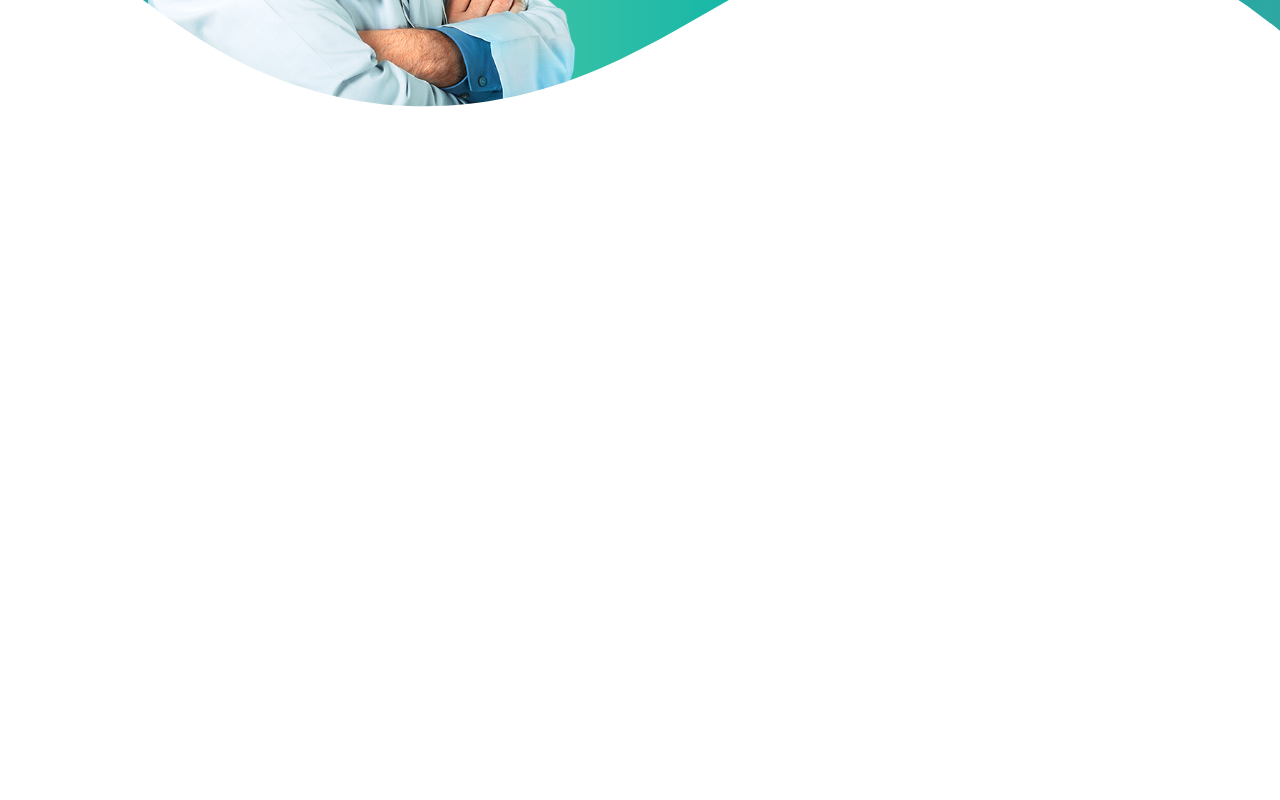
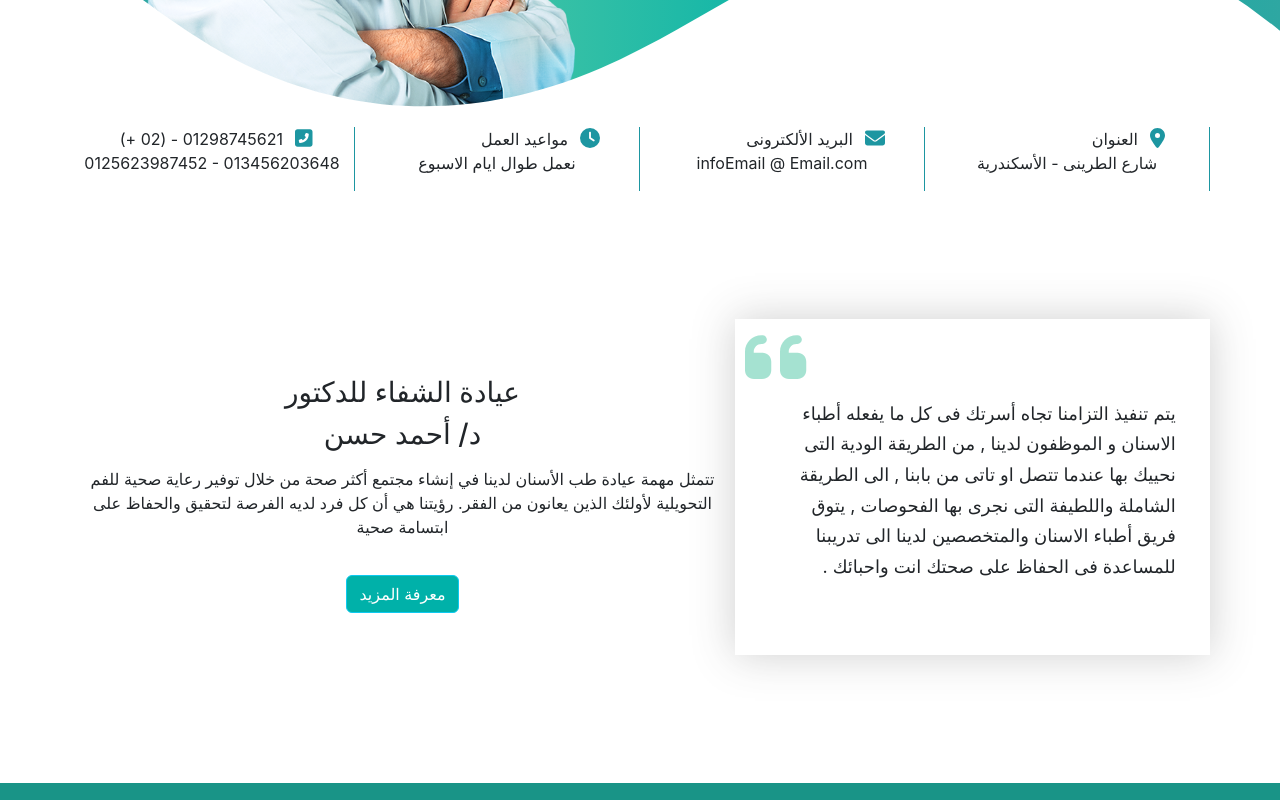
Before and after one commit to jenica-agency/Doctor-app, a React (Create React App) app in the folder doctor-app/: page / in a window 1280 px wide. Shown: the part 480-1280 px from the top of the page. Before the commit the page ends 1045 px from the top, so only its background shows below. Built offline with nearby package versions, Linux system fonts and the light colour scheme.

Commit message:
info section

```diff
--- a/doctor-app/package.json
+++ b/doctor-app/package.json
@@ -3,6 +3,10 @@
   "version": "0.1.0",
   "private": true,
   "dependencies": {
+    "@fortawesome/fontawesome-svg-core": "^6.3.0",
+    "@fortawesome/free-regular-svg-icons": "^6.3.0",
+    "@fortawesome/free-solid-svg-icons": "^6.3.0",
+    "@fortawesome/react-fontawesome": "^0.2.0",
     "@material-ui/core": "^4.12.4",
     "@material-ui/icons": "^4.11.3",
     "@testing-library/jest-dom": "^5.16.5",
--- a/doctor-app/src/Components/Home/Home.css
+++ b/doctor-app/src/Components/Home/Home.css
@@ -1,6 +1,6 @@
 @import '../../index.css';
 
-/* cover slide home  */
+/****************** cover slide home ****************/
 .home-hero{
     margin-top: 45px;
     position: relative;
@@ -23,6 +23,7 @@
     font-size: 1.1rem;
     line-height: 1.9;
 }
+
 @media screen and (max-width : 1200px ) and (min-width: 993px) {
     .content-home {
         margin-top: 50px;
@@ -72,3 +73,71 @@
         height: 222px;
     }
 }
+
+/**************contact home info in home ******************************/
+.phone-home,
+.calender-home,
+.email-home,
+.address-home {
+    border-right: 1px solid var(--main-color);
+}
+
+.phone-icon-home,
+.calender-icon-home,
+.email-icon-home,
+.address-icon-home {
+    color: var(--main-color);
+    font-size: 20px;
+}
+/* **************** doctor info home pref ************************ */
+.home-doctor-info{
+    direction: rtl;
+    margin-top: 10%;
+    margin-bottom: 10%;
+}
+.doctor-cote-left{
+    padding-top: 7%;
+    padding-bottom: 5%;
+    padding-left: 3%;
+    padding-right: 3%;
+    box-shadow:  0 0 40px 0 rgb(64 64 64 / 25%);
+    position: relative;
+}
+.p-doctor-cote{
+    text-align: right;
+    font-size: 18px;
+    line-height: 1.7;
+}
+.cote-icon-home-info{
+    color:var(--color-one);
+    font-size:70px;
+    position: absolute;
+    top: 3px;
+    left: 10px;
+    opacity: 0.5;
+}
+.doctor-info-right{
+    padding-top: 5%;
+}
+.btn-doctor-info{
+    margin-top: 3%;
+    background-color: var(--color-two);
+    color: var(--light-color);
+}
+.btn-doctor-info:hover,
+.btn-doctor-info:focus,
+.btn-doctor-info:active,
+.btn-doctor-info:visited{
+    background-color: var(--main-color);
+    color: var(--light-color);
+}
+
+/* *******************Doctor home blogs ********************* */
+.home-doctor-Blog{
+    background-image: url(../../images/background.jpg) ;
+    background-repeat: no-repeat;
+    background-size: cover;
+    background-attachment: fixed;
+    height: 300px;
+    opacity: 0.9;
+}
--- a/doctor-app/src/Components/Home/Home.js
+++ b/doctor-app/src/Components/Home/Home.js
@@ -1,18 +1,35 @@
 import React from 'react';
+import { Fragment } from'react';
+import './Home.css';
+import { Link } from 'react-router-dom';
+
+// bootstrap links
 import 'bootstrap/dist/css/bootstrap.min.css';
 import 'bootstrap/dist/css/bootstrap-grid.min.css';
 import 'bootstrap/dist/js/bootstrap.min.js';
 import 'bootstrap/dist/js/bootstrap.bundle.js';
-import { Fragment } from'react';
+
+// fontawsomn links
+import { FontAwesomeIcon } from '@fortawesome/react-fontawesome';
+import {faSquarePhoneFlip} from '@fortawesome/free-solid-svg-icons';
+import {faEnvelope} from '@fortawesome/free-solid-svg-icons';
+import {faClock} from '@fortawesome/free-solid-svg-icons';
+import {faLocationDot} from '@fortawesome/free-solid-svg-icons';
+import {faQuoteLeft} from '@fortawesome/free-solid-svg-icons';
+
+// image
 import doctor from '../../images/doctor.png';
+
+// translate links
 import {useTranslation} from 'react-i18next';
-import './Home.css';
+
 
 
 function Home() {
   const {t} = useTranslation();
   return (
     <Fragment>
+      {/* cover section in home  */}
       <section className='home-hero'>
          <div className="custom-shape-divider-bottom-1678534839">
                 <svg data-name="Layer 1" xmlns="http://www.w3.org/2000/svg" viewBox="0 0 1200 120" preserveAspectRatio="none">
@@ -25,13 +42,111 @@ function Home() {
                       <img src={doctor} alt='doctor'  className='doctor-image'/>
                   </div>
                   <div className='cover-right col-lg-6 col-md-6 col-sm-12  content-home'>
-                    <h2 className='title-cover-home'>{t('TitleCoverHome')}</h2>
-                    <p className='p-cover-home'> {t('ContentHomeParagraph')}</p>
-                    <h3 className='pt-3 doctor-name-cover-home'> {t('DoctorNameCoverHome')}</h3>
+                    <h2 className='title-cover-home'>{t('home.TitleCoverHome')}</h2>
+                    <p className='p-cover-home'> {t('home.ContentHomeParagraph')}</p>
+                    <h3 className='pt-3 doctor-name-cover-home'> {t('home.DoctorNameCoverHome')}</h3>
                   </div>
               </div>
           </div>
+      </section>
+      {/* contact info in home  */}
+      <section className='home-contact-info mt-3 mb-5' >
+        <div className='container'>
+          <div className='row'>
 
+            <div className='col-lg-3 col-md-6 col-sm-12 phone-home'>
+              <div className='row'>
+
+                <div className='text-home col-9 text-end pe-0'>
+                  <span> (+ 02) - 01298745621</span>
+                </div>
+                <div className='icon-home col-3 text-start'>
+                    <FontAwesomeIcon icon={faSquarePhoneFlip} className = "phone-icon-home">
+                    </FontAwesomeIcon>
+                </div>
+                <p>
+                  0125623987452 - 013456203648
+                </p>
+              </div>
+            </div>
+
+            <div className='col-lg-3 col-md-6 col-sm-12 calender-home'>
+              <div className='row'>
+
+                <div className='text-home col-9 text-end pe-0'>
+                  <span>  {t('home.CalenderHomeTitle')} </span>
+                </div>
+                <div className='icon-home col-3 text-start'>
+                    <FontAwesomeIcon icon={faClock} className = "calender-icon-home">
+                    </FontAwesomeIcon>
+                </div>
+                <p>
+                  {t('home.CalenderHomeSpan')}
+                </p>
+              </div>
+            </div >
+
+            <div className='col-lg-3 col-md-6 col-sm-12 email-home'>
+                <div className='row'>
+                <div className='text-home col-9 text-end pe-0'>
+                  <span> {t('home.EmailHomeTitle')} </span>
+                </div>
+                <div className='icon-home col-3 text-start'>
+                    <FontAwesomeIcon icon={faEnvelope} className = "email-icon-home">
+                    </FontAwesomeIcon>
+                </div>
+                <p>
+                  infoEmail @ Email.com
+                </p>
+              </div>
+            </div>
+
+            <div className='col-lg-3 col-md-6 col-sm-12 address-home'>
+                <div className='row'>
+                <div className='text-home col-9 text-end pe-0'>
+                  <span>{t('home.AddressHomeTitle')} </span>
+                </div>
+                <div className='icon-home col-3 text-start'>
+                    <FontAwesomeIcon icon={faLocationDot} className = "address-icon-home">
+                    </FontAwesomeIcon>
+                </div>
+                <p>
+                  {t('home.AddressHomeSpan')}
+                </p>
+              </div>
+            </div>
+
+          </div>
+        </div>
+      </section>
+      {/* info about doctor  */}
+      <section className='home-doctor-info'>
+        <div className='container'>
+          <div className='row'>
+              <div className='doctor-cote-left col-lg-5 col-md-5 col-sm-12'>
+                <p className='p-doctor-cote'>
+                {t('home.CoteHomeInfo')}
+                </p>
+                 <FontAwesomeIcon icon={faQuoteLeft} className = "cote-icon-home-info">
+                    </FontAwesomeIcon>
+              </div>
+              <div className='doctor-info-right col-lg-7 col-md-7 col-sm-12'>
+                  <h3> {t('home.DoctorTitleInfo')} </h3>
+                  <h3>{t('home.DoctorNameInfo')}  </h3>
+                  <p className='mt-3'>
+                    {t('home.DoctorPrefInfo')}
+                  </p>
+                  <Link to={"/Profile"} className="btn btn-info btn-doctor-info">
+                    {t('home.DoctorBtnReadMore')}
+                  </Link>
+              </div>
+          </div>
+        </div>
+      </section>
+      <section className='home-doctor-Blog '>
+        <div className='container'>
+
+        </div>
       </section>
     </Fragment>
   )
--- a/doctor-app/src/index.css
+++ b/doctor-app/src/index.css
@@ -6,7 +6,7 @@ body {
     sans-serif;
   -webkit-font-smoothing: antialiased;
   -moz-osx-font-smoothing: grayscale;
-  height: 1000px;
+  height: 10000px;
 
 }
 
--- a/doctor-app/src/locale/ar.json
+++ b/doctor-app/src/locale/ar.json
@@ -1,4 +1,19 @@
 {
+    "home":{
+        "TitleCoverHome":"نحن هنا لمساعدتك ",
+        "ContentHomeParagraph":" تقدم العيادة تشخيص وإدارة آلام الرأس والوجه والفم والأسنان ، بالإضافة إلى الصداع المصاحب وآلام الرقبة ، بما في ذلك الألم (ألم الأسنان الوهمي)",
+        "DoctorNameCoverHome": "د/ أحمد حسن ",
+        "CalenderHomeTitle": "مواعيد العمل ",
+        "CalenderHomeSpan":"نعمل طوال ايام الاسبوع",
+        "EmailHomeTitle":" البريد الألكترونى",
+        "AddressHomeTitle":"العنوان ",
+        "AddressHomeSpan":"شارع الطرينى - الأسكندرية" ,
+        "CoteHomeInfo":"يتم تنفيذ التزامنا تجاه أسرتك فى كل ما يفعله أطباء الاسنان و الموظفون لدينا , من الطريقة الودية التى نحييك بها عندما تتصل او تاتى من بابنا , الى الطريقة الشاملة واللطيفة التى نجرى بها الفحوصات , يتوق فريق أطباء الاسنان والمتخصصين لدينا الى تدريبنا للمساعدة فى الحفاظ على صحتك انت واحبائك . ",
+        "DoctorTitleInfo":"عيادة الشفاء للدكتور",
+        "DoctorNameInfo":"د/ أحمد حسن ",
+        "DoctorPrefInfo":"تتمثل مهمة عيادة طب الأسنان لدينا في إنشاء مجتمع أكثر صحة من خلال توفير رعاية صحية للفم التحويلية لأولئك الذين يعانون من الفقر. رؤيتنا هي أن كل فرد لديه الفرصة لتحقيق والحفاظ على ابتسامة صحية",
+        "DoctorBtnReadMore":"معرفة المزيد "
+    },
     "LogoNavName": "الدكتور",
     "LiNavLinkHome": "الرئيسية",
     "LiNavLinkServices": "الخدمات ",
@@ -6,8 +21,7 @@
     "LiNavLinkBlogs":" المدونات",
     "LiNavLinkFAQs":" الاسئلة والإستشارات ",
     "LiNavLinkContactUs":"تواصل معنا",
-    "LiNavLinkBooking":"احجز الان",
-    "TitleCoverHome":"نحن هنا لمساعدتك ",
-    "ContentHomeParagraph":" تقدم العيادة تشخيص وإدارة آلام الرأس والوجه والفم والأسنان ، بالإضافة إلى الصداع المصاحب وآلام الرقبة ، بما في ذلك الألم (ألم الأسنان الوهمي)",
-    "DoctorNameCoverHome": "د/ أحمد حسن "
+    "LiNavLinkBooking":"احجز الان"
+
+
 }
```
Also changed, not shown: doctor-app/src/images/background.jpg (added), 1 other file (tests, documents, lock files or other folders).
